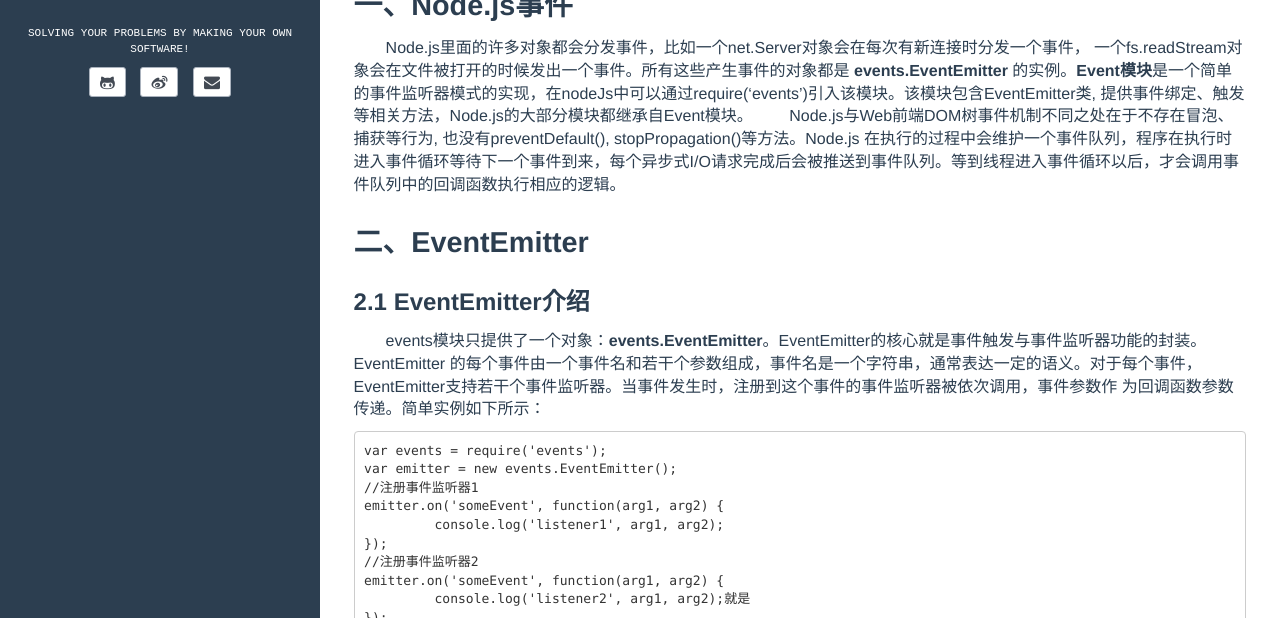
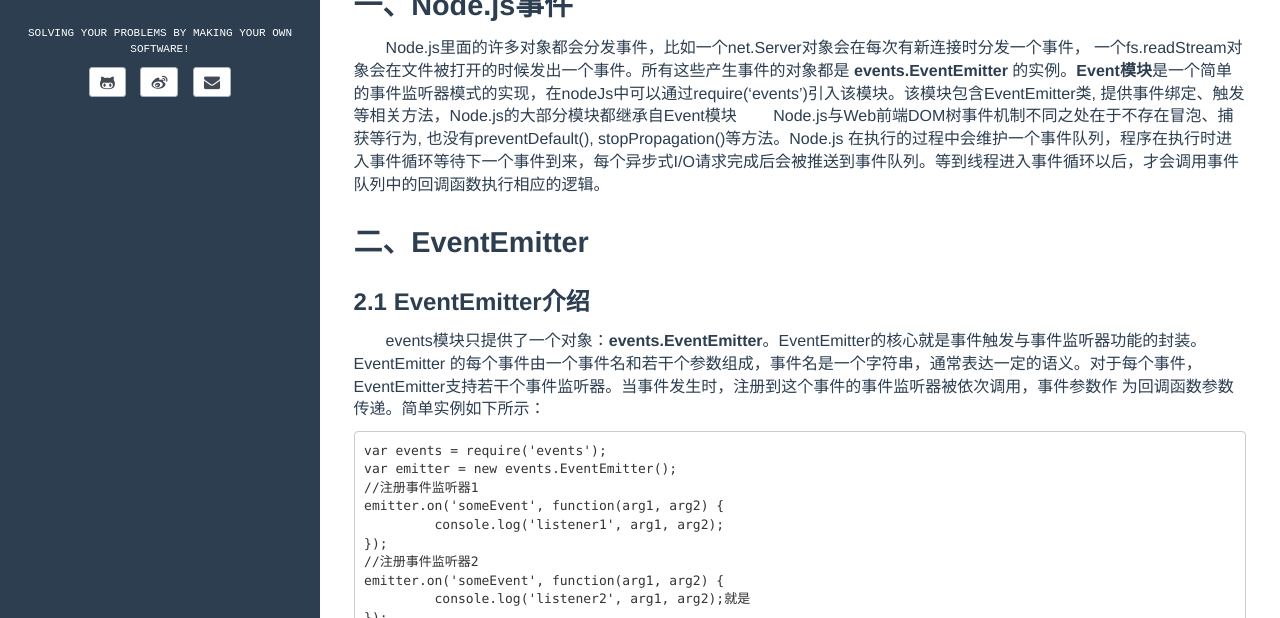
Before and after one commit to be-awake/erealm.github.io, a Jekyll site: the page built from _posts/2014-11-04-Nodejs-Event.md, in a window 1280 px wide and 900 px high, cut to the strip 282-900 px from the top of the window. Built offline with Jekyll 4.4.1, drawn with Linux system fonts in a browser that asks for light colours; comment, search, counter and statistics services are not loaded.

```diff
--- a/_posts/2014-11-04-Nodejs-Event.md
+++ b/_posts/2014-11-04-Nodejs-Event.md
@@ -11,7 +11,7 @@ fullview: false
 
 ## 一、Node.js事件
 
-&emsp;&emsp;Node.js里面的许多对象都会分发事件，比如一个net.Server对象会在每次有新连接时分发一个事件， 一个fs.readStream对象会在文件被打开的时候发出一个事件。所有这些产生事件的对象都是 **events.EventEmitter** 的实例。**Event模块**是一个简单的事件监听器模式的实现，在nodeJs中可以通过require('events')引入该模块。该模块包含EventEmitter类, 提供事件绑定、触发等相关方法，Node.js的大部分模块都继承自Event模块。
+&emsp;&emsp;Node.js里面的许多对象都会分发事件，比如一个net.Server对象会在每次有新连接时分发一个事件， 一个fs.readStream对象会在文件被打开的时候发出一个事件。所有这些产生事件的对象都是 **events.EventEmitter** 的实例。**Event模块**是一个简单的事件监听器模式的实现，在nodeJs中可以通过require('events')引入该模块。该模块包含EventEmitter类, 提供事件绑定、触发等相关方法，Node.js的大部分模块都继承自Event模块
 &emsp;&emsp;Node.js与Web前端DOM树事件机制不同之处在于不存在冒泡、捕获等行为, 也没有preventDefault(), stopPropagation()等方法。Node.js 在执行的过程中会维护一个事件队列，程序在执行时进入事件循环等待下一个事件到来，每个异步式I/O请求完成后会被推送到事件队列。等到线程进入事件循环以后，才会调用事件队列中的回调函数执行相应的逻辑。
 
 ## 二、EventEmitter
```
